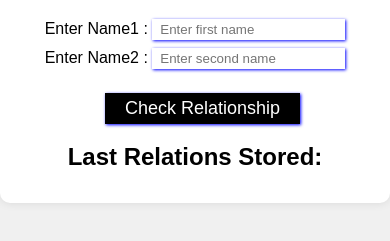
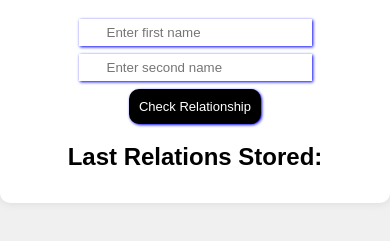
Before and after one commit to Raifulalam/Flame-game, a plain HTML site: page index.html in a window 390 px wide. Shown: the part 357-598 px from the top of the page. Drawn offline with Linux system fonts and the light colour scheme.

Commit message:
responsive

```diff
--- a/index.html
+++ b/index.html
@@ -13,13 +13,11 @@
 <body>
     <div class="container">
         <h1>FLAMES Calculator:</h1>
-        <label for="name1">Enter Name1 :</label>
         <input type="text" id="firstName" placeholder="Enter first name"><br>
-        <label for=" name2">Enter Name2 :</label>
         <input type="text" id="secondName" placeholder="Enter second name"><br>
+
+        <button id="check">Check Relationship</button>
         <p id="result"></p>
-        <button id="check">Check Relationship</button>
-
 
         <h2>Last Relations Stored:</h2>
         <ul id="storedPairs"></ul>
--- a/style.css
+++ b/style.css
@@ -24,10 +24,10 @@ body {
     padding: 3px 12px;
     background: black;
     color: #fff;
-    padding: 5px 20px;
+    padding: 10px 10px;
     box-shadow: 1px 1px 3px blue;
-    margin-left: 15px;
-    font-size: large;
+    border-radius: 10px;
+    font-size: small;
 }
 
 #result {
@@ -42,7 +42,7 @@ body {
 input {
     box-shadow: 1px 1px 3px blue;
     margin-bottom: 8px;
-    padding: 3px 8px;
+    padding: 6px 28px;
     border: none;
 
 }
```
